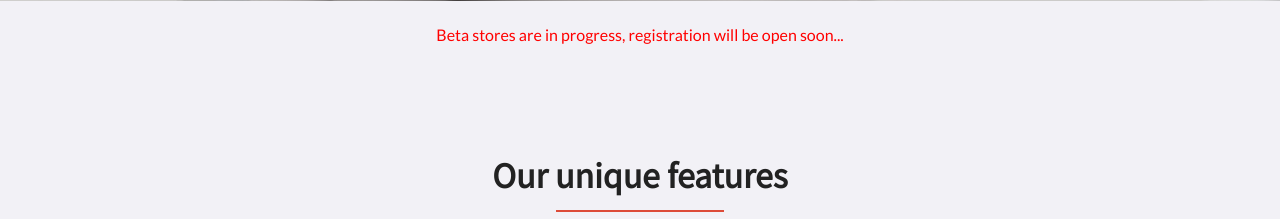
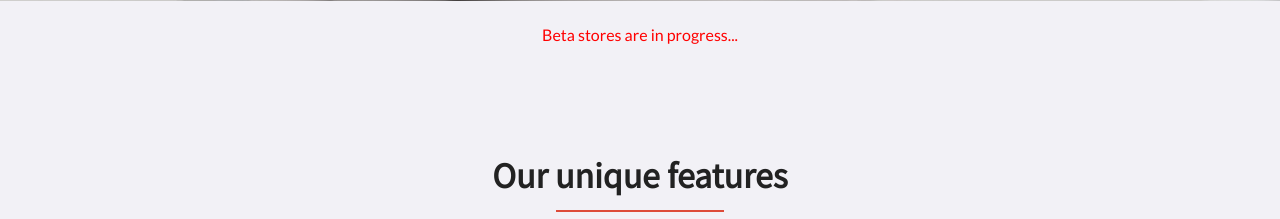
Before and after one commit to Jos33y/e-acez-website, a PHP site: page / in a window 1280 px wide. Shown: the part 748-967 px from the top of the page. Run offline with PHP 8.4, Linux system fonts and the light colour scheme; some libraries are stand-ins or nearby versions; some web fonts are replaced.

Commit message:
corrected homepage

```diff
--- a/index.php
+++ b/index.php
@@ -20,7 +20,7 @@ include('header.php')
 
 </div>
 <br>
-<h5 class="text-center" style="color: red; font-size:16px;"> Beta stores are in progress, registration will be open soon... </h5>
+<h5 class="text-center" style="color: red; font-size:16px;"> Beta stores are in progress... </h5>
 
 <!-- our features -->
 <div class="container">
```
